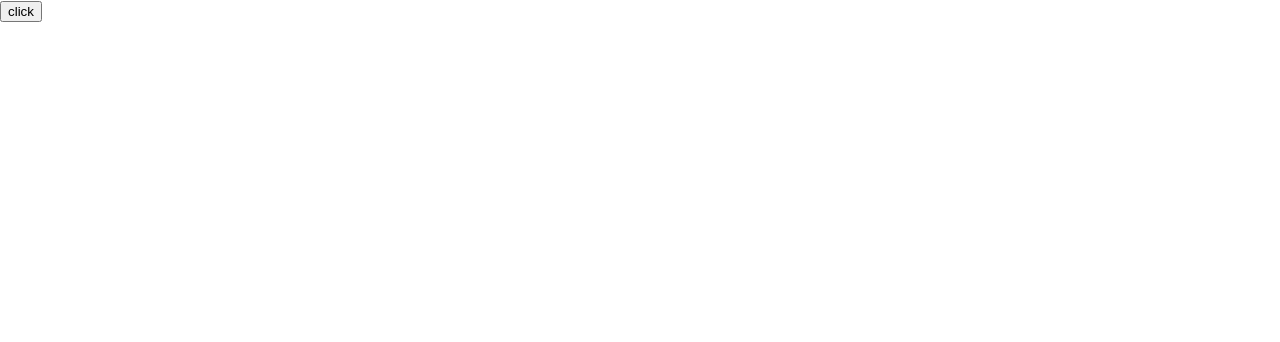
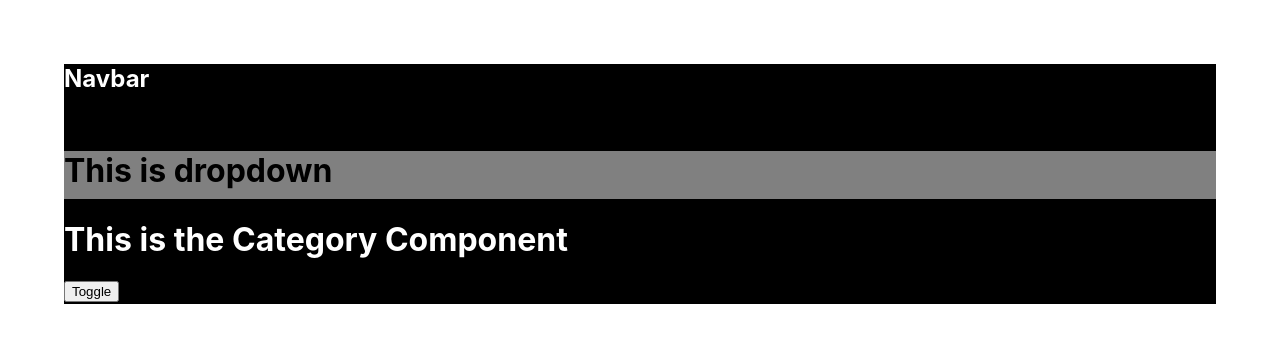
Before and after one commit to Manojmm98/React-Hooks, a React (Create React App) app: page / in a window 1280 px wide. Shown: the top 342 px of the page. Built offline with nearby package versions, Linux system fonts and the light colour scheme.

Commit message:
updated till context 2

```diff
--- a/src/App.js
+++ b/src/App.js
@@ -7,6 +7,7 @@ import Ue3 from './components/useEffect/Ue3'
 import Uce1 from './components/useEffect/Useeffect-clean-up/Uce1'
 import Demo from './components/ContextAPI/Demo';
 import Main from './components/ContextAPI/Main';
+import Central from './components/ContextAPI2/Central'
 function App() {
   return (
     <div >
@@ -17,7 +18,8 @@ function App() {
      {/* <Ue3/> */}
      {/* <Uce1/> */}
      {/* <Demo/> */}
-     <Main/>
+     {/* <Main/> */}
+     <Central/>
     </div>
   );
 }
--- /dev/null
+++ b/src/components/ContextAPI2/Category.js
@@ -0,0 +1,26 @@
+import React,{useContext} from 'react';
+import ThemeContext from './ThemeContext';
+
+function Category() {
+    const value = useContext(ThemeContext);
+    const catStyle = {
+        height:'20%',
+        width:'100%',
+        backgroundColor:`${value.theme=='Dark'?'grey':'black'}`,
+        margin: '0 auto',
+    }
+    const pchStyle ={
+        color:`${value.theme=='Dark'?'black':'white'}`
+    }
+    console.log('Category render');
+    return (
+        <div className='category' style={catStyle}>
+            <h1 style={pchStyle}>
+                This is the Category Component
+            </h1>
+            <button onClick={()=>value.chfn(value.theme==='Dark'?'Light':'Dark')} >Toggle</button>
+        </div>
+    )
+}
+
+export default Category
--- /dev/null
+++ b/src/components/ContextAPI2/Central.js
@@ -0,0 +1,17 @@
+import React,{useState} from 'react'
+import ThemeContext from './ThemeContext'
+import Navbar from './Navbar'
+function Central() {
+    const [ntheme,setnTheme] =useState('Light')
+    return (
+            <div>
+                <ThemeContext.Provider value={{theme:ntheme,chfn:setnTheme}}>
+                <Navbar/>
+                </ThemeContext.Provider>
+
+            </div>
+
+    )
+}
+
+export default Central
--- /dev/null
+++ b/src/components/ContextAPI2/Dropdown.js
@@ -0,0 +1,26 @@
+
+import React,{useContext} from 'react'
+import ThemeContext from './ThemeContext';
+function Dropdown() {
+    const value = useContext(ThemeContext);
+    const dropStyle = {
+        height:'20%',
+        width:'100%',
+        backgroundColor:`${value.theme=='Dark'?'black':'grey'}`,
+        margin: '0 auto',
+        marginTop:'5%'
+    }
+    const hStyle ={
+        color:`${value.theme=='Dark'?'white':'black'}`
+    }
+    console.log('Dropdown render');
+    return (
+        <div className='dropdown' style={dropStyle}>
+            <h1 style={hStyle}>
+                This is dropdown
+            </h1>
+        </div>
+    )
+}
+
+export default Dropdown
--- /dev/null
+++ b/src/components/ContextAPI2/Navbar.js
@@ -0,0 +1,33 @@
+import React,{useContext,useState} from 'react'
+import ThemeContext from './ThemeContext';
+import Dropdown from './Dropdown';
+import Category from './Category';
+function Navbar() {
+    // const value = useContext(ThemeContext);
+    // console.log(value);
+
+    const navStyle = {
+        height:'30vh',
+        width:'90vw',
+        backgroundColor:'black',
+        margin: '0 auto',
+        marginTop:'5%'
+    }
+    const pStyle ={
+        color:`white`
+    }
+    console.log('Nav render');
+    return (
+        <div className='navbar' style={navStyle}>
+            <h2 style={pStyle}>
+                Navbar
+                </h2>
+                 <Dropdown/>
+                 <Category/>
+
+
+        </div>
+    )
+}
+
+export default Navbar
--- /dev/null
+++ b/src/components/ContextAPI2/ThemeContext.js
@@ -0,0 +1,3 @@
+import React from 'react';
+const ThemeContext=React.createContext('');
+export default ThemeContext;
```
